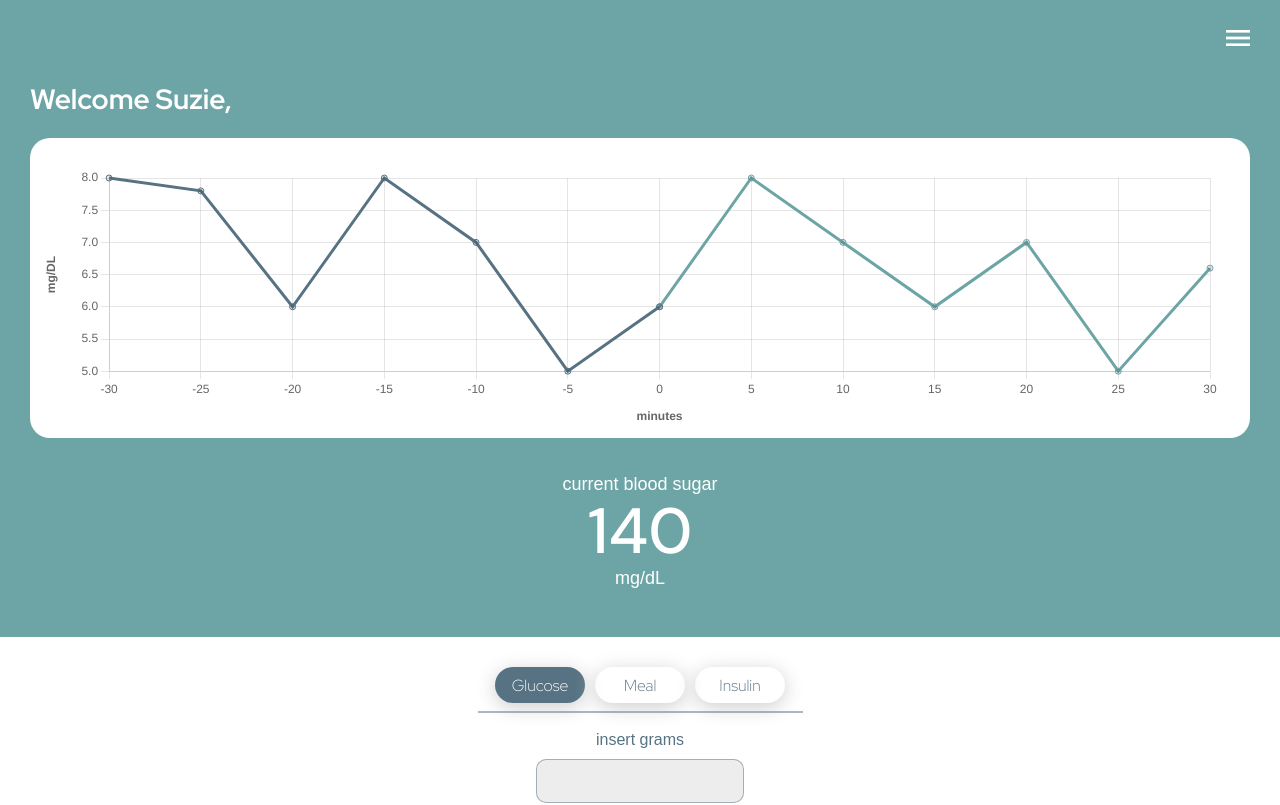
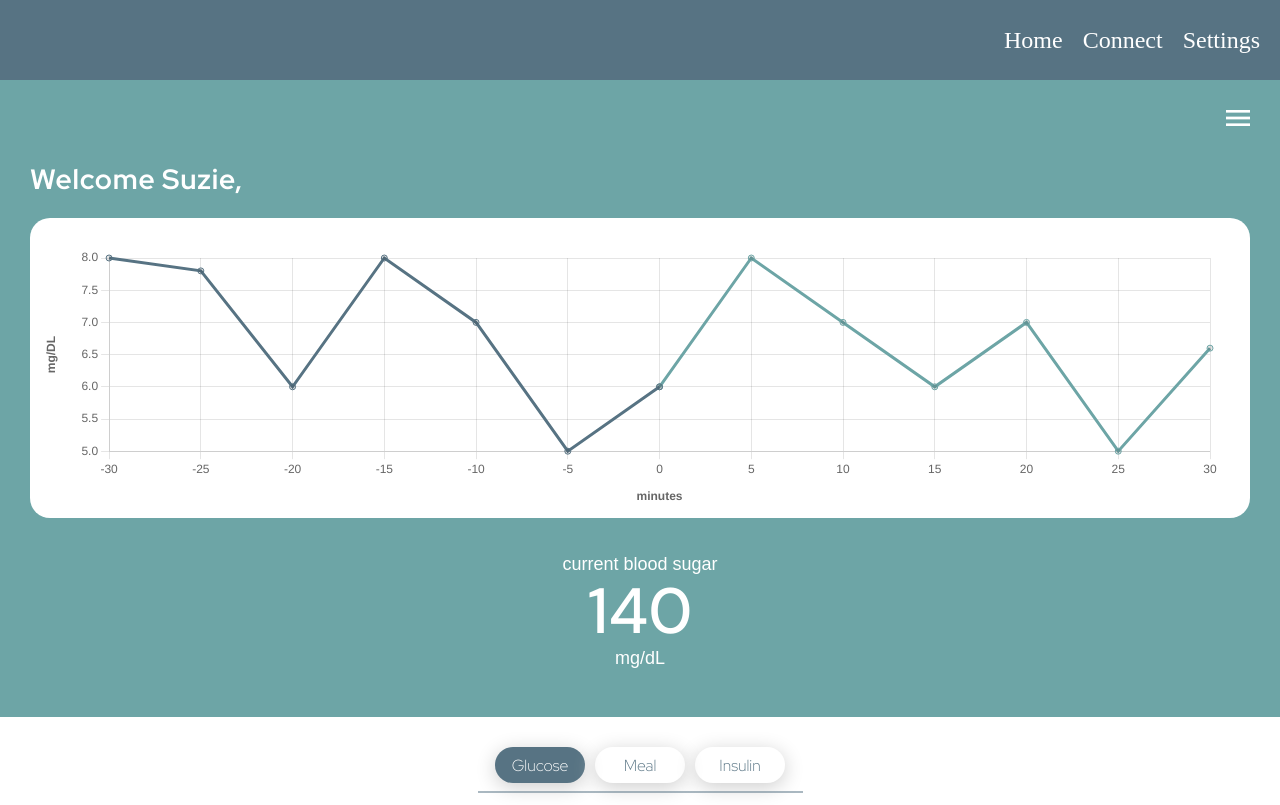
Before and after one commit to TimStewartJ/gluchart, a React (Create React App) app in the folder gluchart-react/: page / in a window 1280 px wide. Shown: the top 805 px of the page. Built offline with nearby package versions, Linux system fonts and the light colour scheme.

Commit message:
Navbar Component Stuff

```diff
--- a/gluchart-react/package.json
+++ b/gluchart-react/package.json
@@ -10,6 +10,7 @@
     "react": "^18.2.0",
     "react-chartjs-2": "^5.2.0",
     "react-dom": "^18.2.0",
+    "react-router-dom": "^6.11.2",
     "react-scripts": "5.0.1",
     "web-vitals": "^3.3.1"
   },
--- a/gluchart-react/src/App.js
+++ b/gluchart-react/src/App.js
@@ -1,12 +1,17 @@
-import './App.css';
-import Home from './Home.js';
+import React from 'react';
+import { BrowserRouter as Router, Route, Routes } from 'react-router-dom';
+import Home from './Pages/JS/Home';
+import Connect from './Pages/JS/Connect';
 
-function App() {
+const App = () => {
   return (
-    <div>
-      <Home/>
-    </div>
+    <Router>
+      <Routes>
+        <Route path="/" element={<Home />} />
+        <Route path="/connect" element={<Connect />} />
+      </Routes>
+    </Router>
   );
-}
+};
 
 export default App;
--- /dev/null
+++ b/gluchart-react/src/Components/CSS/Navbar.css
@@ -0,0 +1,29 @@
+.navbar {
+    display: flex;
+    align-items: center;
+    justify-content: flex-end;
+    height: 80px;
+    background-color: #577383;
+    padding: 0 20px;
+  }
+
+  .navbar ul {
+    display: flex;
+    list-style: none;
+    margin: 0;
+    padding: 0;
+  }
+
+  .navbar li {
+    margin-left: 20px;
+  }
+
+  .navbar li a {
+    color: white;
+    font-size: 24px;
+    text-decoration: none;
+  }
+
+  .navbar li a:hover {
+    text-decoration: underline;
+  }
--- /dev/null
+++ b/gluchart-react/src/Components/JS/Navbar.js
@@ -0,0 +1,18 @@
+import React from 'react';
+import { Link } from 'react-router-dom';
+import "../CSS/Navbar.css";
+
+
+const Navbar = () => {
+  return (
+    <div className="navbar">
+      <ul>
+        <li><Link to="/">Home</Link></li>
+        <li><Link to="/connect">Connect</Link></li>
+        <li><Link to="/settings">Settings</Link></li>
+      </ul>
+    </div>
+  );
+};
+
+export default Navbar;
--- /dev/null
+++ b/gluchart-react/src/Pages/CSS/Connect.css
@@ -0,0 +1,32 @@
+.whole_div{
+    background-color: var(--turqoise);
+    display: flex;
+    flex-direction: column;
+    align-items: center;
+    min-height: 100vh;
+
+}
+.headerClass{
+    display: flex;
+    justify-content: center;
+}
+.connect_main{
+    display: flex;
+    flex-direction: column;
+    color: blue;
+}
+h2{
+    color: white;
+}
+button{
+    margin: '0 10px';
+    padding: 20px 100px 20px 100px;
+    margin-bottom: 27px;
+    border-radius: 20px;
+    box-shadow: 0px 4px 30px rgba(11, 11, 11, 0.196);
+    font-size: 24px;
+    font-family: 'Red Hat Display';
+    background-color: var(--light-blue);
+    color: white;
+    border: none;
+}
--- a/gluchart-react/src/Home.css
+++ b/gluchart-react/src/Pages/CSS/Home.css
@@ -29,6 +29,8 @@ h2 {
     margin-top: 30px;
     margin-bottom: 20px;
     font-size: 28px;
+    font-weight: 700;
+    letter-spacing: .05rem;
 }
 
 .blood-sugar {
--- /dev/null
+++ b/gluchart-react/src/Pages/JS/Connect.js
@@ -0,0 +1,36 @@
+import React from 'react';
+import '../CSS/Home.css';
+import Hamburger from '../../menu.png';
+import Graph from '../../Components/JS/Graph';
+import Input from '../../Components/JS/Form';
+import Navbar from '../../Components/JS/Navbar';
+
+const Home = () => {
+  return (
+    <div className="main-div">
+      <Navbar />
+
+      <div className="home-div">
+        <div className="icon">
+          <img src={Hamburger} alt="Hamburger" />
+        </div>
+
+        <h2>Welcome Suzie,</h2>
+
+        <Graph />
+
+        <div className="blood-sugar">
+          <p className="thin" style={{ marginBottom: '0px' }}>current blood sugar</p>
+          <p className="normal">140</p>
+          <p className="thin" style={{ marginTop: '0px' }}>mg/dL</p>
+        </div>
+      </div>
+
+      <div className="input-div">
+        <Input />
+      </div>
+    </div>
+  );
+};
+
+export default Home;
--- a/gluchart-react/src/Home.js
+++ b/gluchart-react/src/Pages/JS/Home.js
@@ -1,10 +1,11 @@
 import React, { useState } from 'react';
-import './Home.css';
-import Hamburger from './menu.png';
-import Graph from '../src/Components/JS/Graph';
-import Input from './Components/JS/Form';
+import '../CSS/Home.css';
+import Hamburger from '../../menu.png';
+import Graph from '../../Components/JS/Graph';
+import Input from '../../Components/JS/Form';
+import Navbar from '../../Components/JS/Navbar';
 
-export default function Home() {
+const Home = () => {
   const [isMenuOpen, setIsMenuOpen] = useState(false);
 
   const handleMenuToggle = () => {
@@ -13,6 +14,8 @@ export default function Home() {
 
   return (
     <div className="main-div">
+      <Navbar isMenuOpen={isMenuOpen} />
+
       <div className={`home-div ${isMenuOpen ? 'menu-open' : ''}`}>
         <div className="icon" onClick={handleMenuToggle}>
           <img src={Hamburger} alt="Hamburger" />
@@ -29,21 +32,11 @@ export default function Home() {
         </div>
       </div>
 
-      <div className={`overlay ${isMenuOpen ? 'overlay-open' : ''}`} onClick={handleMenuToggle}>
-        <div className="menu-options">
-            <ul>
-            <li><a href="/">Home</a></li>
-            <li><a href="/connect">Connect</a></li>
-            <li><a href="/settings">Settings</a></li>
-            </ul>
-            <div className="overlay-text">
-            </div>
-        </div>
-    </div>
-
       <div className={`input-div ${isMenuOpen ? 'menu-open' : ''}`}>
         <Input />
       </div>
     </div>
   );
-}
+};
+
+export default Home;
```
Also changed, not shown: 1 other file (tests, documents, lock files or other folders).
